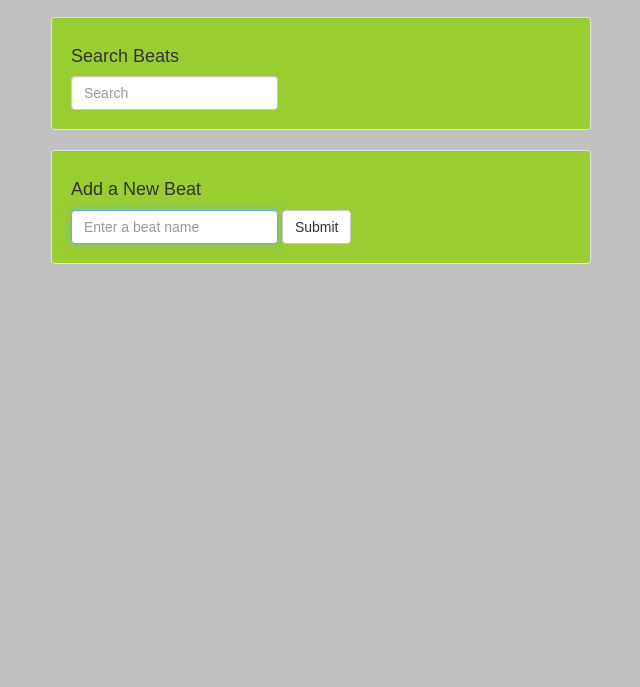
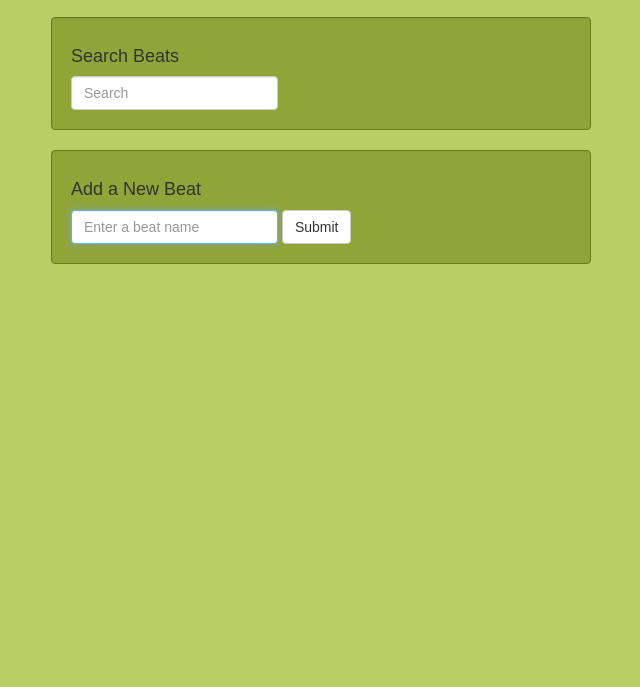
Before and after one commit to laurenemarcus/beat-tracker, a plain HTML site: page index.html in a window 1280 px wide. Shown: the part 113-800 px from the top of the page, without its empty margins (34-674 px from the left). Drawn offline with nearby package versions, Linux system fonts and the light colour scheme; a web font is replaced by a local one.

Commit message:
Change styling.

```diff
--- a/CSS/styles.css
+++ b/CSS/styles.css
@@ -3,9 +3,10 @@
 }
 
 .well {
-  background-color: yellowgreen;
+  background-color: #91A437;
+  border-color: #697B15;
 }
 
 body {
-  background-color: silver;
+  background-color: #BBCD67;
 }
```
